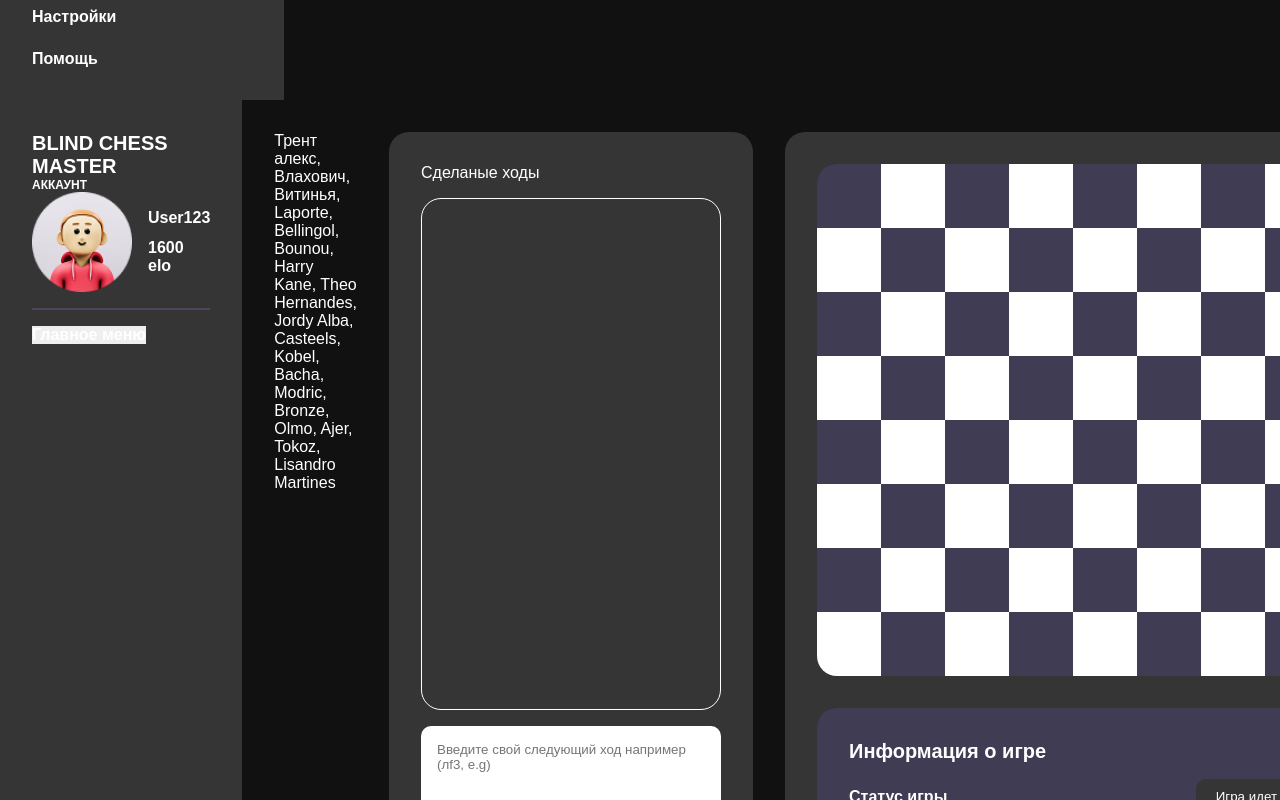
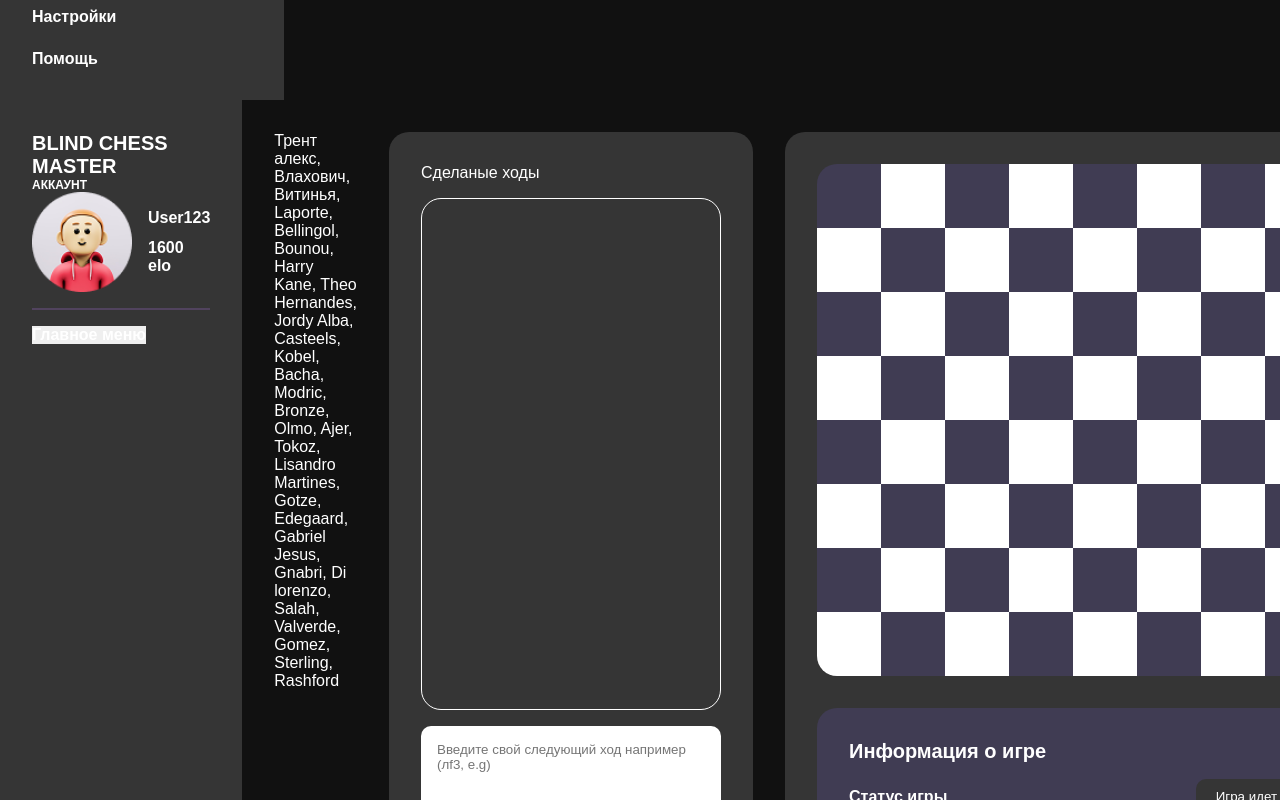
Before and after one commit to YaroslavSintsov/Blind-Chess-Game, a Next.js app: page / in a window 1280 px wide. Shown: the part 700-1500 px from the top of the page. Built offline with nearby package versions, Linux system fonts and the light colour scheme.

Commit message:
добавили Readme.md

```diff
--- a/app/Game.tsx
+++ b/app/Game.tsx
@@ -62,7 +62,7 @@ export default function Game(){
                     </div>
                 </div>
                 </aside>
-                <div className="game-right">Трент алекс, Влахович, Витинья, Laporte, Bellingol, Bounou, Harry Kane, Theo Hernandes, Jordy Alba, Casteels, Kobel, Bacha, Modric, Bronze, Olmo, Ajer, Tokoz, Lisandro Martines
+                <div className="game-right">Трент алекс, Влахович, Витинья, Laporte, Bellingol, Bounou, Harry Kane, Theo Hernandes, Jordy Alba, Casteels, Kobel, Bacha, Modric, Bronze, Olmo, Ajer, Tokoz, Lisandro Martines, Gotze, Edegaard, Gabriel Jesus, Gnabri, Di lorenzo, Salah, Valverde, Gomez, Sterling, Rashford
                     <div className="left_panel">
                         <p className='made_moves'>Сделаные ходы</p>
                         <div className="moves_panel"></div>
```
Also changed, not shown: 1 other file (tests, documents, lock files or other folders).
